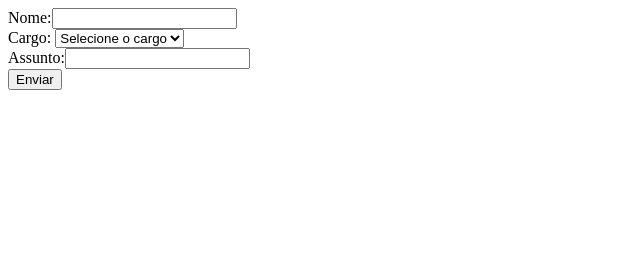
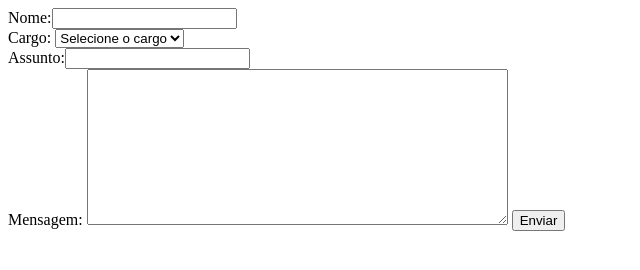
Before and after one commit to luizcrisantoo/HTMLcurso, a plain HTML site: page form/index.html in a window 1280 px wide. Shown: the whole page, without its empty margins (0-640 px from the left). Drawn offline with Linux system fonts and the light colour scheme.

Commit message:
textarea

```diff
--- a/form/index.html
+++ b/form/index.html
@@ -17,6 +17,8 @@
         </select>
         <br>
         <label>Assunto:</label><input type="text" name="subject"><br>
+        <label>Mensagem:</label>
+        <textarea rows="10" cols="50" name="messsage"></textarea>
         <button type="submit">Enviar</button>
     </form>
 </body>
```
